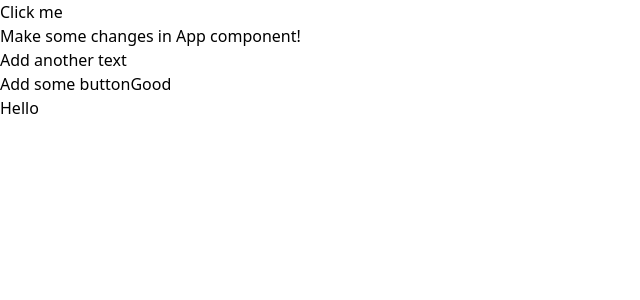
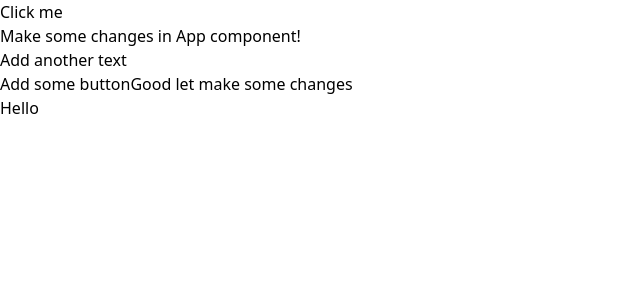
Before and after one commit to PyaeSoneAung-95/react-eslint-prettier-husky, a React (Vite) app: page / in a window 1280 px wide. Shown: the top 300 px of the page, without its empty margins (0-640 px from the left). Built offline with nearby package versions, Linux system fonts and the light colour scheme.

Commit message:
make some  change in app

```diff
--- a/src/App.tsx
+++ b/src/App.tsx
@@ -5,7 +5,7 @@ function App() {
       <p>Make some changes in App component!</p>
       <p>Add another text</p>
       <button>Add some button</button>
-      <button>Good </button>
+      <button>Good let make some changes</button>
 
       <h1>Hello</h1>
     </>
```
